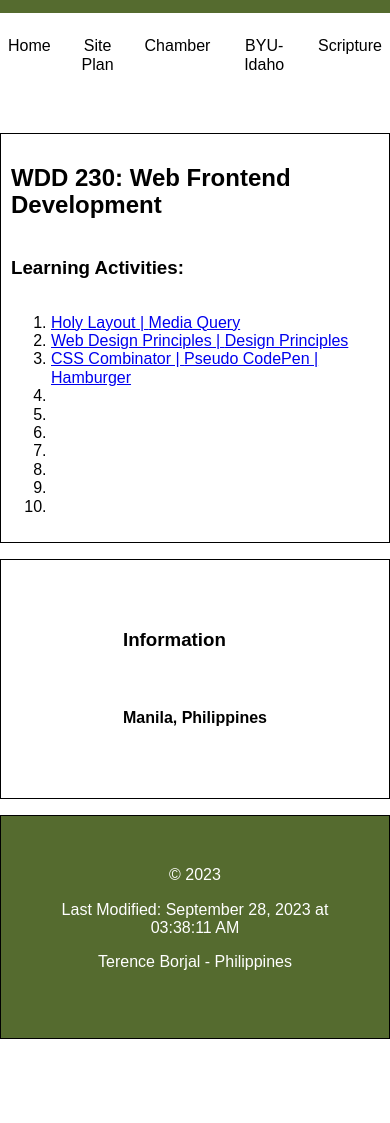
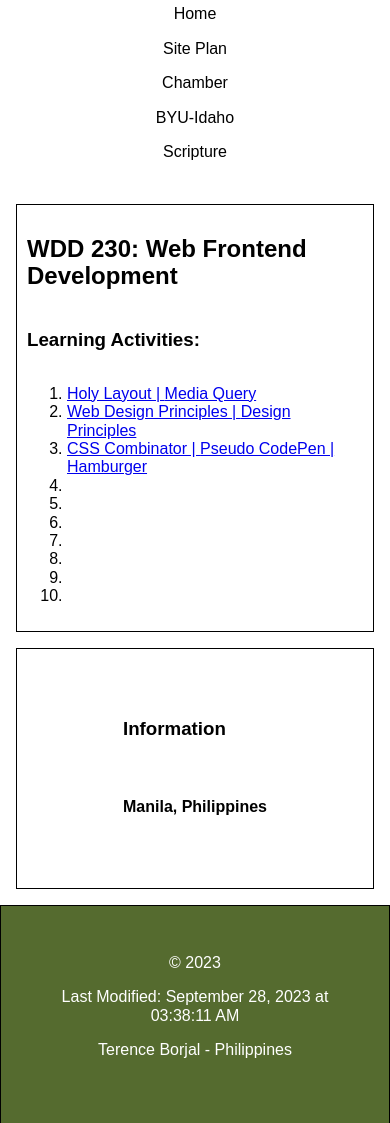
Before and after one commit to tborjal/wdd230, a plain HTML site: page index.html in a window 390 px wide. Shown: the part 221-1344 px from the top of the page. Before the commit the page ends 1260 px from the top, so only its background shows below. Drawn offline with Linux system fonts and the light colour scheme; a web font is replaced by a local one.

Commit message:
adjusted media query

```diff
--- a/index.html
+++ b/index.html
@@ -26,13 +26,11 @@
     </div>
     </header>
         <nav>
-            <div class ="container2">
                <a href="#">Home</a>
                <a href="chamber/siteplan.html">Site Plan</a>
                <a href="chamber/">Chamber</a>
                <a href="https://www.byui.edu/" target="_blank">BYU-Idaho</a>
                <a href="https://www.churchofjesuschrist.org/study/scriptures/bofm/moro/10?lang=eng&id=p5#p5" target="_blank">Scripture</a>
-        </div>
     </nav>
     <br>
     <main>
--- a/styles/base.css
+++ b/styles/base.css
@@ -28,12 +28,6 @@ main {
     margin-left: 20px;
 }
 
-.container2 {
-    display:flex;
-    justify-content: center;
-
-}
-
 .container3 {
     display:grid;
     justify-content: center;
@@ -59,7 +53,7 @@ footer{
     border: 1px solid black;
     position: relative;
     text-align: center;
-    padding: 50px;
+    padding: 3rem;
 }
 
 p {
@@ -108,7 +102,7 @@ img{
     height: 150px;
 }
 nav{
-    margin-top: 0px;
+    margin:0px;
     display: flex;
     flex-direction: column;
     background-color: white;
@@ -133,5 +127,4 @@ nav a {
   }
   header, nav, main {
     max-width: 100%;
-    margin: 1rem auto;
   }
--- a/styles/larger.css
+++ b/styles/larger.css
@@ -2,7 +2,8 @@
 
   main {
     display: grid;
-    grid-template-columns: 1fr auto;
+    grid-template-columns: 1fr 0.3fr;
+    margin: 3rem ;
   }
     nav {
       display: flex;
```
